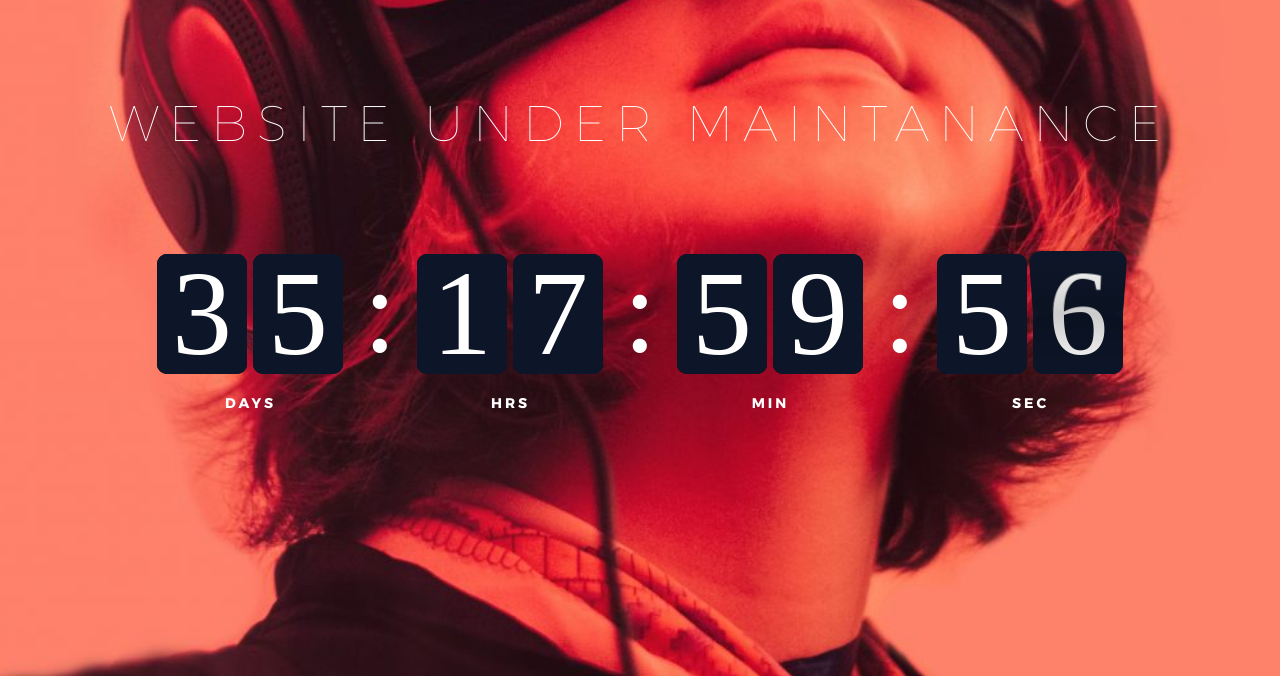
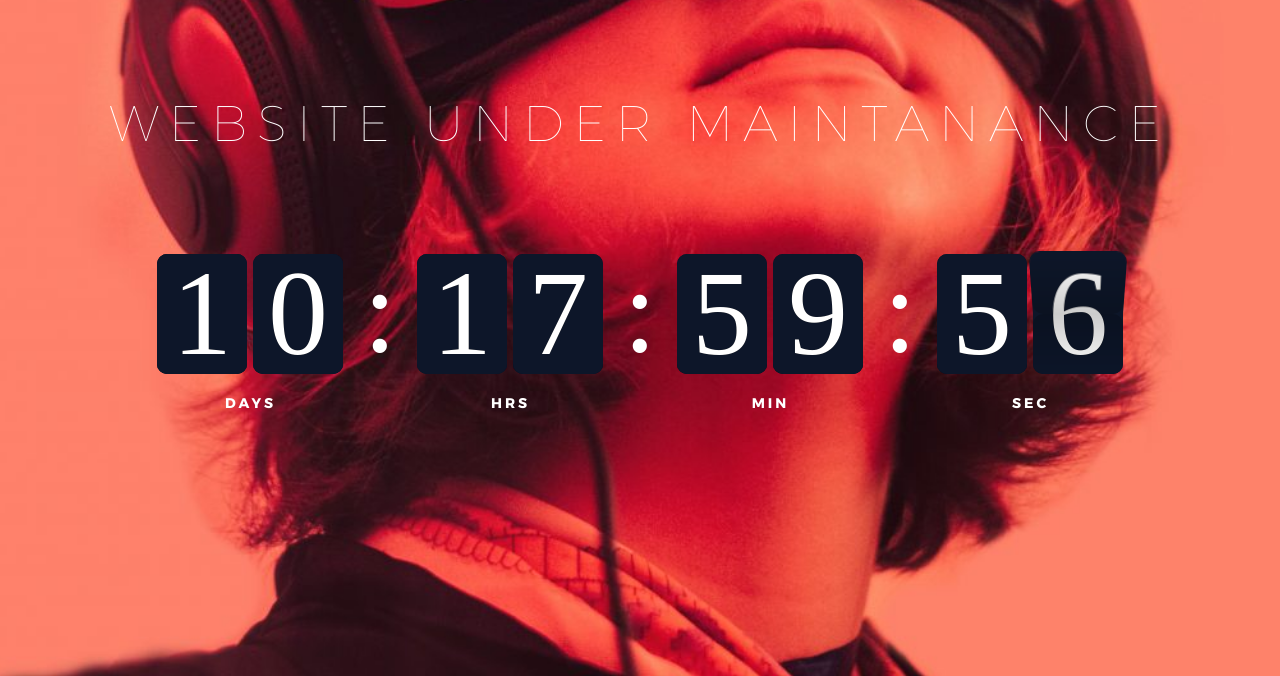
Before and after one commit to the-white-devil007/Artilcs, a plain HTML site: page index.html in a window 1280 px wide. Shown: the part 734-1410 px from the top of the page. Drawn offline with Linux system fonts and the light colour scheme; a web font is replaced by a local one.

Commit message:
Update index.html

```diff
--- a/index.html
+++ b/index.html
@@ -79,7 +79,7 @@
 			/*Endtime must be > current time*/
 			endtimeYear: 0,
 			endtimeMonth: 0,
-			endtimeDate: 35,
+			endtimeDate: 10,
 			endtimeHours: 18,
 			endtimeMinutes: 0,
 			endtimeSeconds: 0,
```
